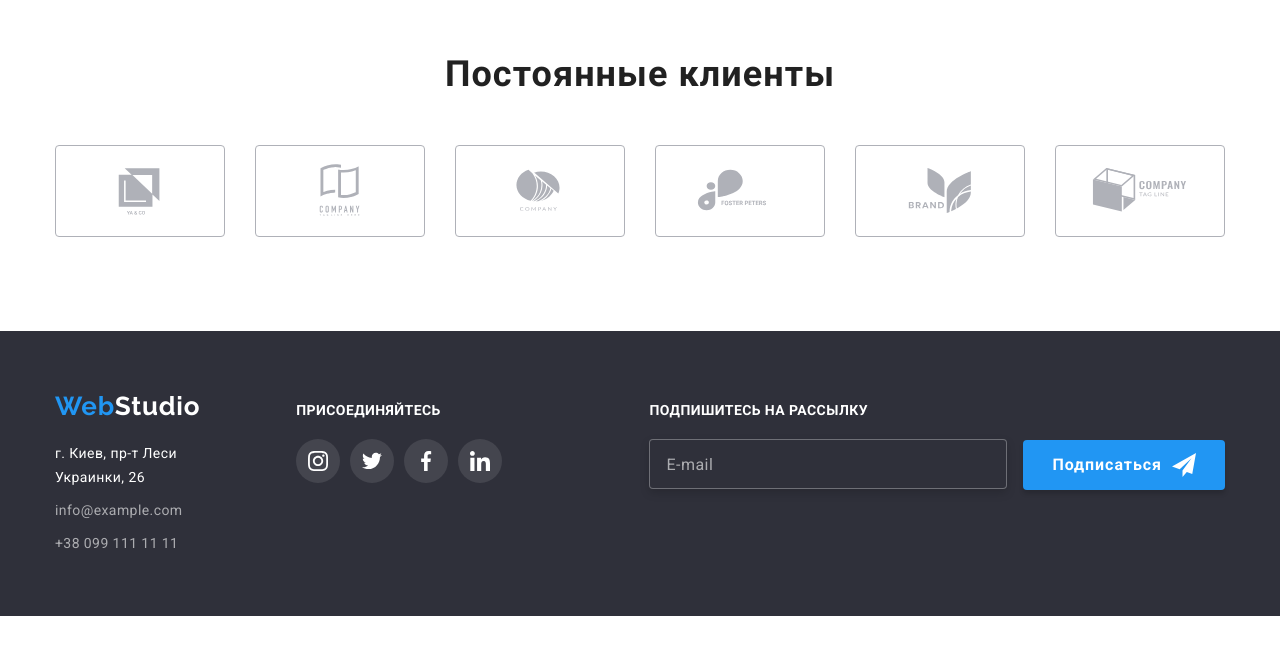
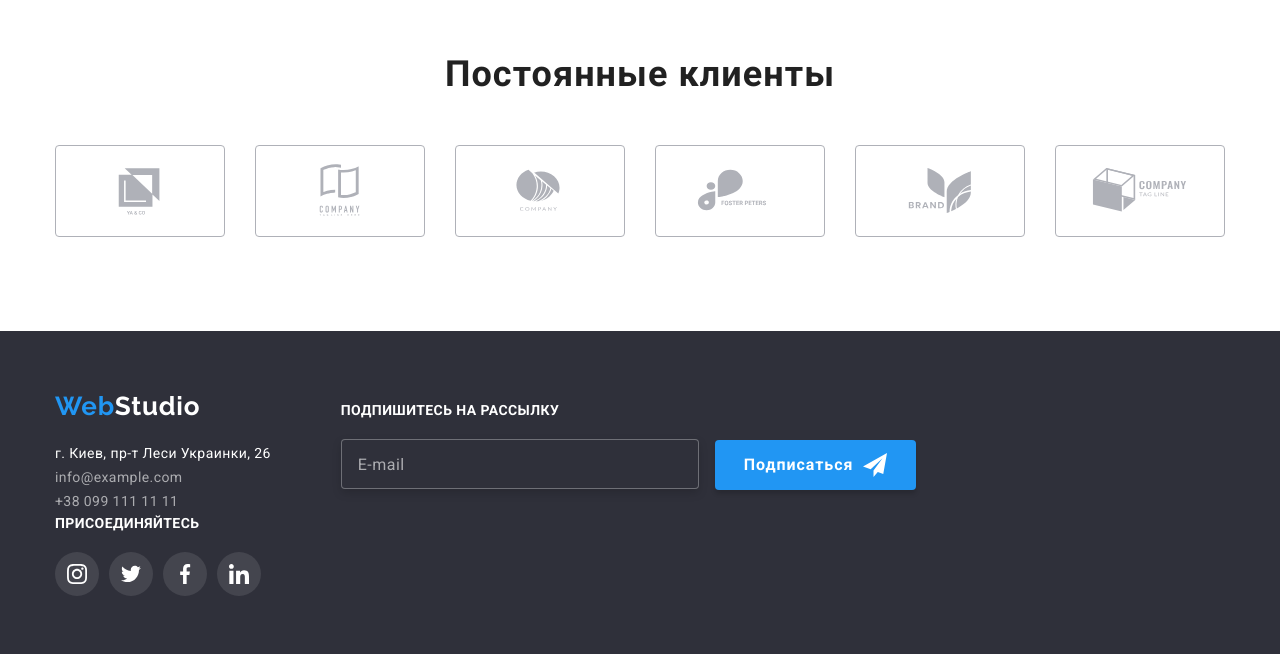
Before and after one commit to anvomm/goit-markup-hw-06, a plain HTML site: page index.html in a window 1280 px wide. Shown: the part 2345-2999 px from the top of the page. Before the commit the page ends 2961 px from the top, so only its background shows below. Drawn offline with nearby package versions, Linux system fonts and the light colour scheme.

Commit message:
исправляет позиционирование формы в футере

```diff
--- a/index.html
+++ b/index.html
@@ -280,19 +280,22 @@
     </main>
     <footer class="footer">
         <div class="container footer-container">
+            <div class="footer-wrap-left">
                 <div class="footer-address-side">
                     <a class="logo-link logo link" href="/" lang="en">Web<span class="logo-light">Studio</span></a>
                     <address class="contact-info">
                         <ul class="contact-info-list list">
-                        <li class="footer-address"><a class="contact-info-address link" href="https://goo.gl/maps/wHL1C9xRJ9u7i1A47"
-                                target="_blank" rel="noopener noreferrer">г. Киев, пр-т Леси Украинки, 26</a></li>
-                        <li class="footer-mail"><a class="contact-info-mail link" href="mailto:info@example.com">info@example.com</a>
+                            <li class="footer-list-item"><a class="contact-info-address link"
+                                    href="https://goo.gl/maps/wHL1C9xRJ9u7i1A47" target="_blank" rel="noopener noreferrer">г. Киев, пр-т
+                                    Леси Украинки, 26</a></li>
+                            <li class="footer-list-item"><a class="contact-info-mail link"
+                                    href="mailto:info@example.com">info@example.com</a>
                             </li>
-                        <li><a class="contact-info-phone link" href="tel:+380991111111">+38 099 111 11 11</a></li>
+                            <li class="footer-list-item"><a class="contact-info-phone link" href="tel:+380991111111">+38 099 111 11
+                                    11</a></li>
                         </ul>
                     </address>
                 </div>
-            <div class="footer-subscribtion-side">
                 <div class="join-section">
                     <b class="footer-subscription-side-title">присоединяйтесь</b>
                     <ul class="footer-social-links-list">
@@ -326,6 +329,7 @@
                         </li>
                     </ul>
                 </div>
+            </div>
             <div class="subscription-section">
                 <b class="footer-subscription-side-title">Подпишитесь на рассылку</b>
                 <form class="subscription-form">
@@ -336,7 +340,6 @@
                         </svg>
                     </button>
                 </form>
-                </div>
             </div>
         </div>
     </footer>
```
Also changed, not shown: portfolio.html (+11 -8 lines). Lines whose indentation alone changed are shown as unchanged.
